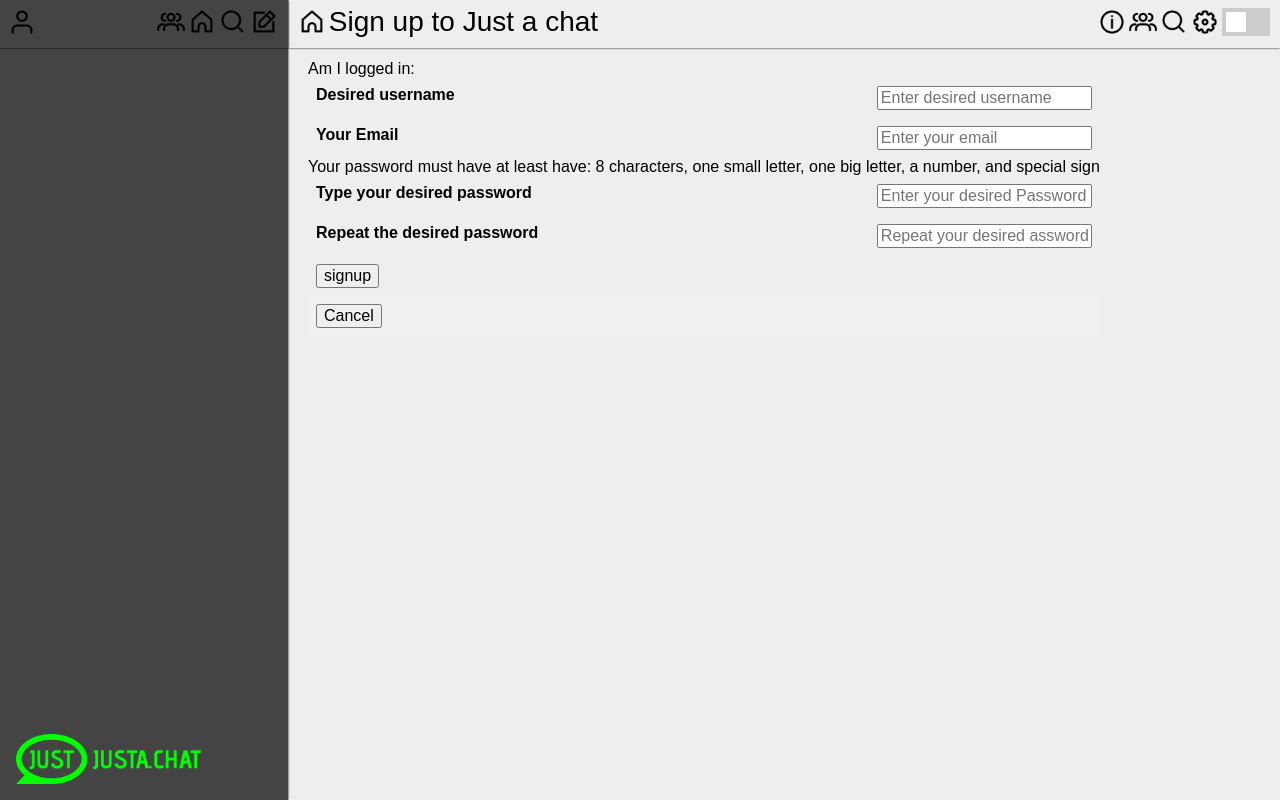
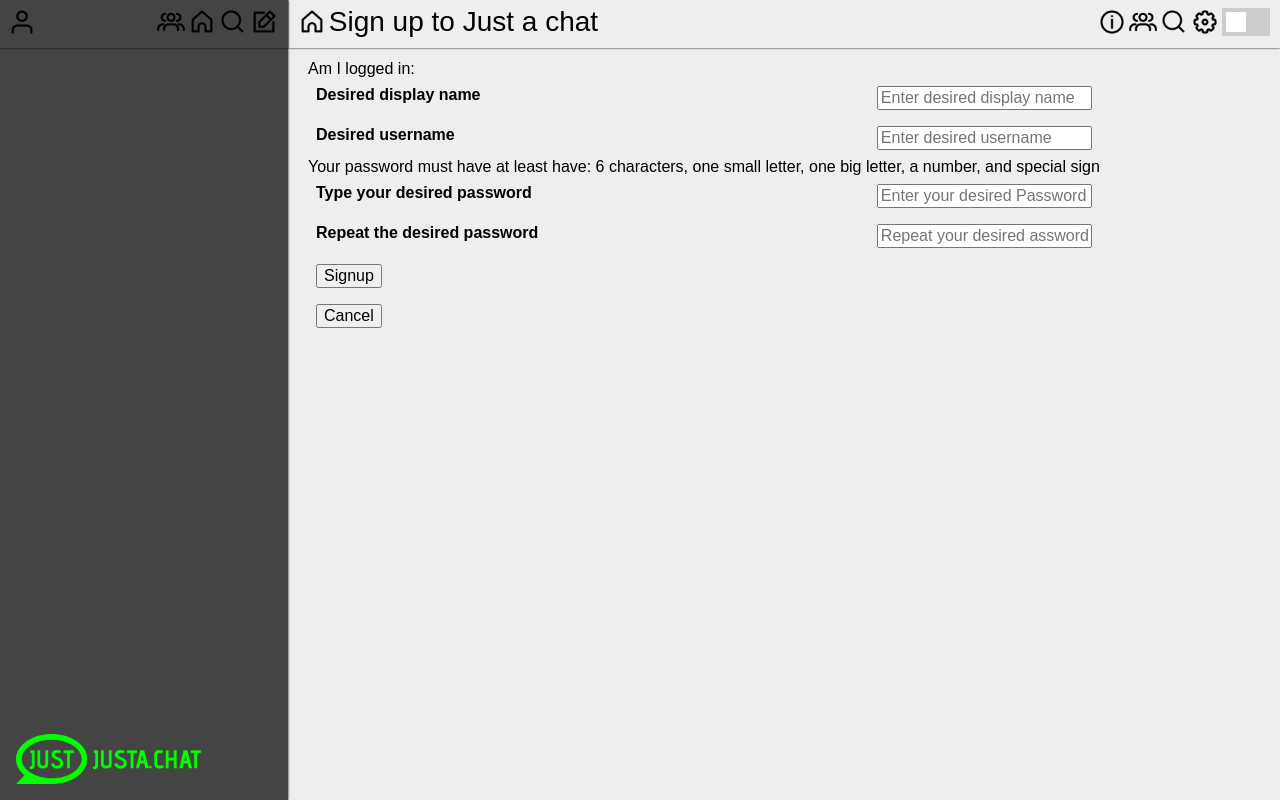
Before and after one commit to tobiaskastrup/justachat, a Flask app: template webapp/templates/signup.html in a window 1280 px wide. Run offline with Flask 2, Linux system fonts and the light colour scheme; the template is opened without the code that fills it, so the values that code supplies are empty.

Commit message:
Signin works

```diff
--- a/webapp/app.py
+++ b/webapp/app.py
@@ -23,6 +23,7 @@ from webapp.py.MyUser import MyUser
 from webapp.py.Channels import PublicChannels
 from webapp.py.OtherUsers import OtherUsers
 from webapp.py.DirectMessages import DM
+from pprint import pprint
 
 
 
@@ -34,7 +35,6 @@ app = Flask(__name__)
 app.secret_key = "asdas3tgdsv4"
 
 serverURL = 'http://justa.chat:3000/'
-errormsg = ""
 
 
 
@@ -59,7 +59,7 @@ def layout():
 @app.route("/phd")
 def phd():
     if session['is_logged_in']:
-        session["currentChatNames"], session["currentChatMsg"] = publicRooms.getMessages(session['chosenRoom'], 20)
+        session["currentChatNames"], session["currentChatMsg"] = publicRooms.getMessages(session['chosenRoom'], 100)
         print(session['chosenRoom'])
         print(session["currentChatMsg"])
     else:
@@ -90,12 +90,7 @@ def login():
         logged_in()
 
         if createSession(session['username'], password):
-            global myUser
-            global dmRooms
-            global publicRooms
-            myUser = MyUser(username=session['username'], rocket=rocket)
-            dmRooms = DM(rocket, myUser.getUsername())
-            publicRooms = PublicChannels(rocket)
+            makeChatObjects()
 
             return redirect(url_for('home'))
         else:
@@ -125,8 +120,36 @@ def settings():
     return render_template("settings.html")
 
 # Signup
-@app.route("/signup")
+@app.route("/signup", methods=["GET", "POST"])
 def signup():
+
+    if session['is_logged_in'] is False:
+        if request.method == "POST":
+
+            if request.form.get("submit_b"):
+                userreg_info = request.form
+
+                reg_displayname = userreg_info["displayname"]
+                reg_username = userreg_info["username"]
+                reg_password = userreg_info["password"]
+                reg_email = "".join([reg_username, "@justa.chat"])
+
+                if createAnonSession():
+                    signuprespons = anonrocket.users_register(reg_email, reg_displayname, reg_password, reg_username).json()
+                    print("signup: ", signuprespons["success"])
+                    if signuprespons["success"]:
+
+                        return redirect(url_for('login'))
+
+                    else:
+                        pass
+
+            elif request.form.get("cancel"):
+                return redirect(url_for("home"))
+
+    else:
+        return redirect(url_for("home"))
+
     return render_template("signup.html")
 
 
@@ -161,6 +184,14 @@ def createAnonSession():
             print("Something went wrong")
             return False
 
+def makeChatObjects():
+    global myUser
+    global dmRooms
+    global publicRooms
+    myUser = MyUser(username=session["username"], rocket=rocket)
+    dmRooms = DM(rocket, myUser.getUsername())
+    publicRooms = PublicChannels(rocket)
+
 def logged_in():
     try:
         rocket
@@ -168,15 +199,7 @@ def logged_in():
         session['is_logged_in'] = False
     else:
         session['is_logged_in'] = True
-
-def checker():
-    logged_in()
-
-def checker_thread():
-    while True:
-        if session['is_logged_in']:
-            checker()
-        time.sleep(5)
+    print("Logged in: ", session['is_logged_in'])
 
 # def updateChosenRoom(roomid):
 #     session['chosenRoom'] = roomid
@@ -191,6 +214,4 @@ def checker_thread():
 #########################################################################
 
 if __name__ == "__main__":
-    x = threading.Thread(target=checker_thread)
-    x.start()
     app.run(debug=True)
--- a/webapp/py/MyUser.py
+++ b/webapp/py/MyUser.py
@@ -18,7 +18,8 @@ class MyUser:
         userObj = self.rocket.me().json()
         # Hvis bruger info ikke eksisterer lægges det i en dictionary.
         if userObj["_id"] is not None:
-            self.statusText = userObj['statusText']
+            if "statusText" in userObj:
+                self.statusText = userObj['statusText']
             self.status = userObj["status"]
             self.id = userObj["_id"]
 
--- a/webapp/templates/signup.html
+++ b/webapp/templates/signup.html
@@ -13,34 +13,32 @@
 {% endblock %}
 
 {% block body %}
-<form action="/signup" method="post">
+<form action="/signup" method="POST">
 
     <div class="container">
-
-        <label for="uname"><b>Desired username</b></label>
-        <input type="text" placeholder="Enter desired username" name="uname" required>
+        <label for="displayname"><b>Desired display name</b></label>
+        <input type="text" placeholder="Enter desired display name" name="displayname" id="displayname" required>
     </div>
     <div class="container">
-
-        <label for="email"><b>Your Email</b></label>
-        <input type="text" placeholder="Enter your email" name="email" required>
+        <label for="username"><b>Desired username</b></label>
+        <input type="text" placeholder="Enter desired username" name="username" id="username" required>
     </div>
     <div>
-         Your password must have at least have: 8 characters, one small letter, one big letter, a number, and special sign
+         Your password must have at least have: 6 characters, one small letter, one big letter, a number, and special sign
     </div>
     <div class ="container">
-        <label for="psw"><b>Type your desired password </b></label>
-        <input type="password" placeholder="Enter your desired Password" name="psw" required>
+        <label for="password"><b>Type your desired password </b></label>
+        <input type="password" placeholder="Enter your desired Password" name="password" id="password" minlength="6" required>
     </div>
     <div class ="container">
-        <label for="psw"><b>Repeat the desired password</b></label>
-        <input type="password" placeholder="Repeat your desired assword" name="psw" required>
+        <label for="password"><b>Repeat the desired password</b></label>
+        <input type="password" placeholder="Repeat your desired assword" name="password" id="password" minlength="6" required>
     </div>
     <div class="container">
-        <button type="submit">signup</button>
+        <button type="submit" name="submit_b" value="submit_b">Signup</button>
     </div>
-    <div class="container" style="background-color:#f1f1f1">
-        <button type="button" class="cancelbtn">Cancel</button>
+    <div class="container">
+        <button type="submit" name="cancel" value="cancel">Cancel</button>
     </div>
 </form>
 {% endblock %}
```
